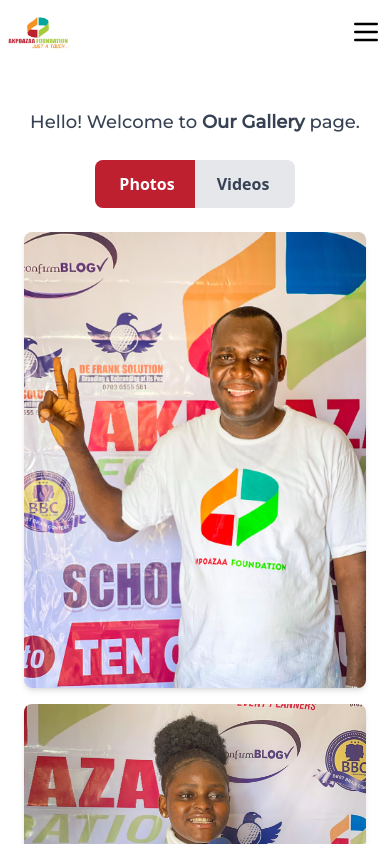
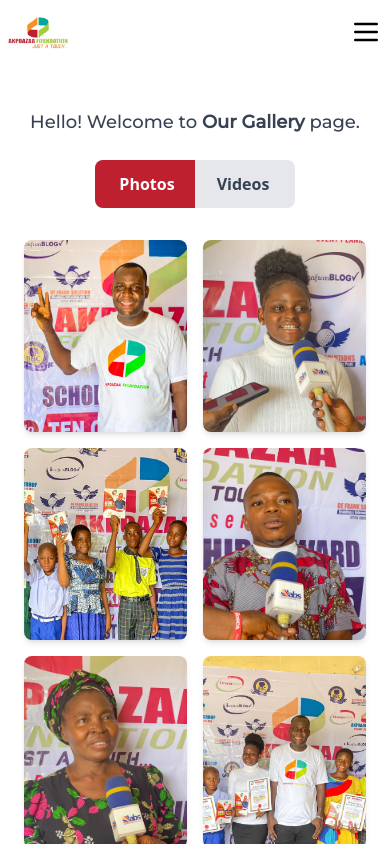
Before and after one commit to Moscolape/akpoazaa-foundation, a React (Vite) app: page /gallery in a window 390 px wide. Shown: the top 844 px of the page. Built offline with nearby package versions, Linux system fonts and the light colour scheme; a web font is replaced by a local one.

Commit message:
chore: update the gallery page

```diff
--- a/src/pages/main/gallery.tsx
+++ b/src/pages/main/gallery.tsx
@@ -2,10 +2,40 @@ import { useState, useEffect } from "react";
 import PageWrapper from "../../components/pageWrapper";
 import initializeAOS from "../../utils/aos-init";
 import {
-  found1, found2, found3, found4, found5, found6, found7, found8, found9, found10,
-  found11, found12, found13, found14, found15, found16, found17, found18, found20,
-  found21, found22, found23, found24, found25, found26, found27, found28, found29, found30,
-  found31, found32, boss, obi1, obi2
+  found1,
+  found2,
+  found3,
+  found4,
+  found5,
+  found6,
+  found7,
+  found8,
+  found9,
+  found10,
+  found11,
+  found12,
+  found13,
+  found14,
+  found15,
+  found16,
+  found17,
+  found18,
+  found20,
+  found21,
+  found22,
+  found23,
+  found24,
+  found25,
+  found26,
+  found27,
+  found28,
+  found29,
+  found30,
+  found31,
+  found32,
+  boss,
+  obi1,
+  obi2,
 } from "../../constants/assets";
 
 const Gallery = () => {
@@ -15,19 +45,65 @@ const Gallery = () => {
 
   const [activeTab, setActiveTab] = useState<"photos" | "videos">("photos");
 
+  const [modalOpen, setModalOpen] = useState(false);
+  const [selectedImage, setSelectedImage] = useState<string | null>(null);
+
+  const openModal = (imgSrc: string) => {
+    setSelectedImage(imgSrc);
+    setModalOpen(true);
+  };
+
+  const closeModal = () => {
+    setSelectedImage(null);
+    setModalOpen(false);
+  };
+
   // Photo Gallery Images
   const photoGallery = [
-    found1, found2, found3, found4, found5, found6, found7, found8, found9, found10,
-    found11, found12, found13, found14, found15, found16, found17, found18, found20,
-    found21, found22, found23, found24, found25, found26, found27, found28, found29, found30,
-    found31, found32, boss, obi1, obi2
+    found1,
+    found2,
+    found3,
+    found4,
+    found5,
+    found6,
+    found7,
+    found8,
+    found9,
+    found10,
+    found11,
+    found12,
+    found13,
+    found14,
+    found15,
+    found16,
+    found17,
+    found18,
+    found20,
+    found21,
+    found22,
+    found23,
+    found24,
+    found25,
+    found26,
+    found27,
+    found28,
+    found29,
+    found30,
+    found31,
+    found32,
+    boss,
+    obi1,
+    obi2,
+    "/bore1.JPG",
+    "/bore2.JPG",
+    "/bore3.JPG",
   ];
 
   // Video Gallery Links (Replace with actual YouTube video links)
   const videoGallery = [
     "https://www.youtube.com/embed/ZMIDDgatTbg",
     "https://www.youtube.com/embed/oHqY_HPvaXM",
-    "https://www.youtube.com/embed/0NoiYS_5wr8"
+    "https://www.youtube.com/embed/0NoiYS_5wr8",
   ];
 
   return (
@@ -73,22 +149,28 @@ const Gallery = () => {
         <div className="mt-6">
           {activeTab === "photos" ? (
             <div
-              className="sm:grid flex flex-col sm:grid-cols-3 gap-4"
-              // data-aos="fade-up"
+              className="grid grid-cols-2 sm:grid-cols-3 gap-4 mt-8"
+              data-aos="fade-up"
             >
-              {photoGallery.map((image, index) => (
-                <img
+              {photoGallery.map((imgSrc, index) => (
+                <div
                   key={index}
-                  src={image}
-                  alt={`Gallery ${index + 1}`}
-                  className="rounded-lg shadow-md hover:scale-105"
-                />
+                  className="w-full h-48 overflow-hidden rounded-lg shadow-md"
+                >
+                  <img
+                    src={imgSrc}
+                    loading="lazy"
+                    alt={`Gallery ${index + 1}`}
+                    onClick={() => openModal(imgSrc)}
+                    className="w-full h-full object-cover hover:scale-125 cursor-pointer transition-transform duration-300"
+                  />
+                </div>
               ))}
             </div>
           ) : (
             <div
               className="flex flex-col gap-4 items-center"
-              // data-aos="fade-up"
+              data-aos="fade-up"
             >
               {videoGallery.map((video, index) => (
                 <iframe
@@ -102,6 +184,30 @@ const Gallery = () => {
             </div>
           )}
         </div>
+
+        {modalOpen && selectedImage && (
+          <div
+            onClick={closeModal}
+            className="fixed inset-0 bg-[#000000da] bg-opacity-70 flex justify-center items-center z-50"
+          >
+            <div
+              className="max-w-4xl w-full mx-4"
+              onClick={(e) => e.stopPropagation()}
+            >
+              <button
+                className="absolute top-4 right-4 text-white text-3xl font-bold z-10 cursor-pointer"
+                onClick={closeModal}
+              >
+                &times;
+              </button>
+              <img
+                src={selectedImage}
+                alt="Selected Tribute"
+                className="w-full max-h-[80vh] object-contain rounded-md animate-hop"
+              />
+            </div>
+          </div>
+        )}
       </div>
     </PageWrapper>
   );
```
